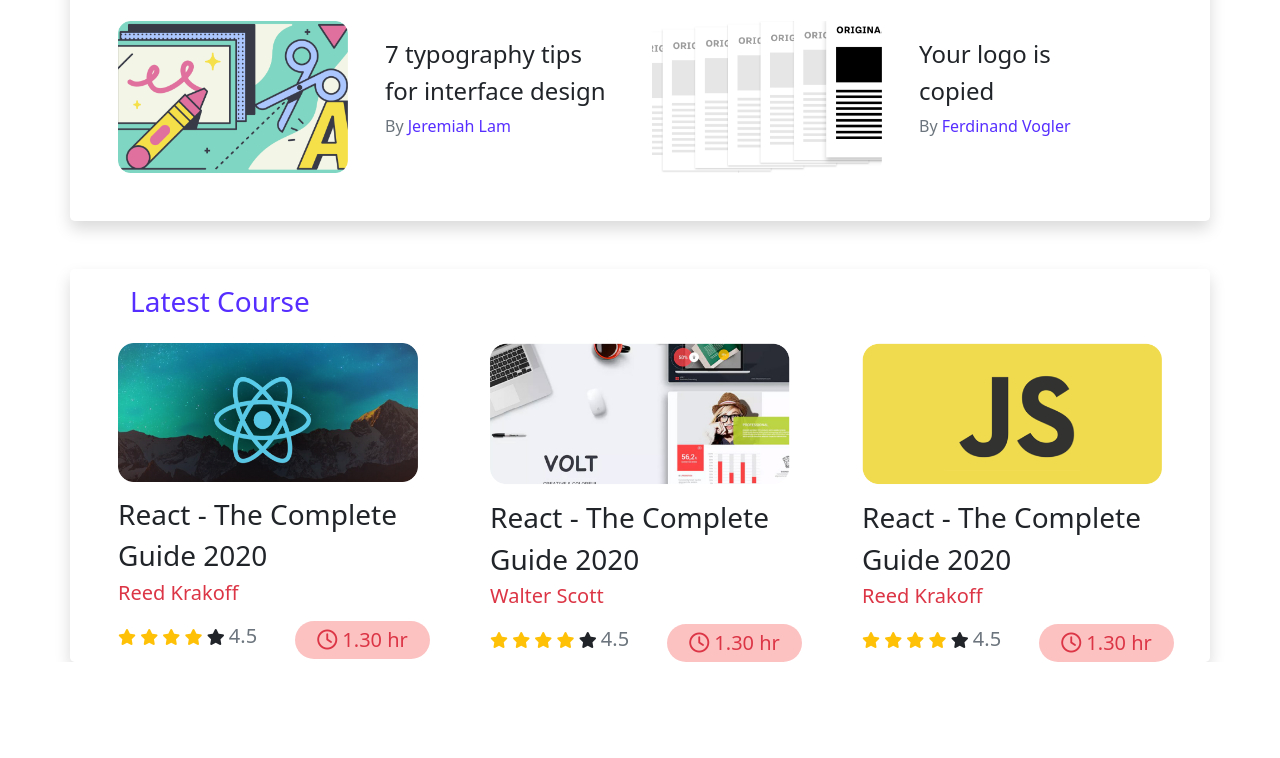
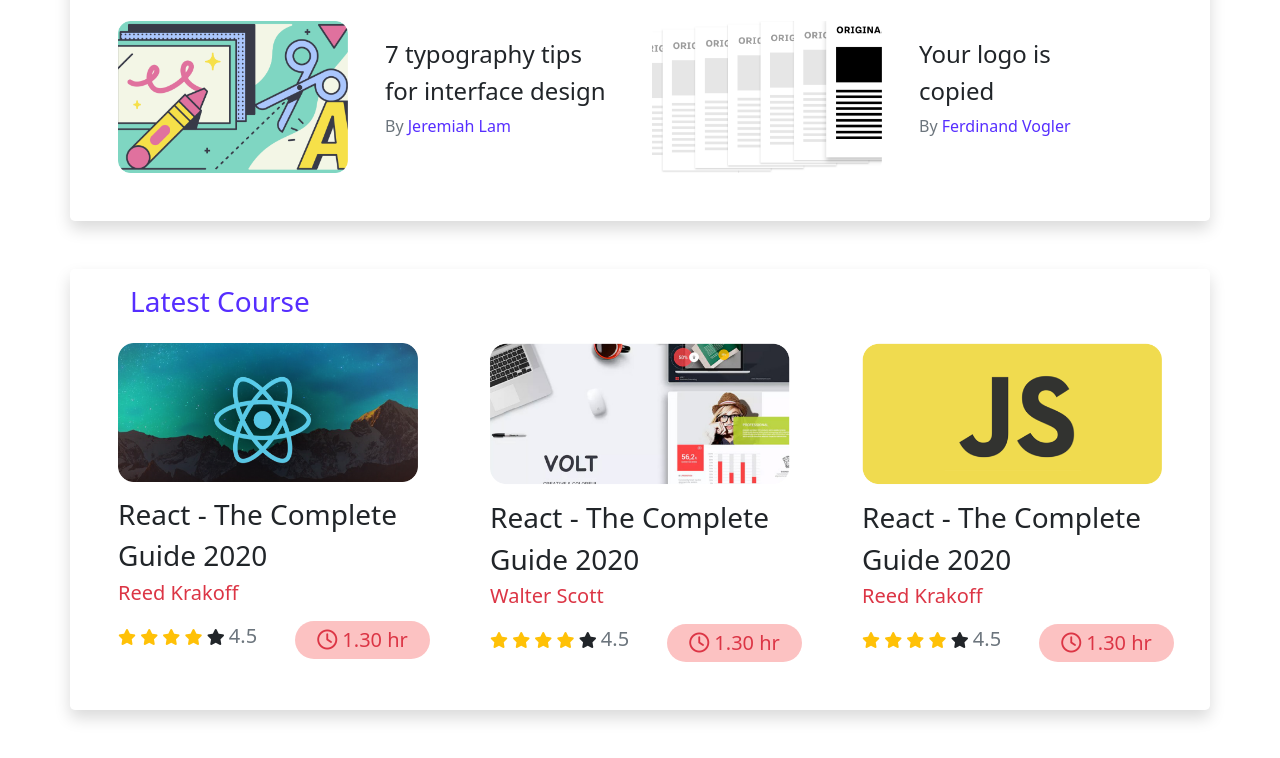
Before and after one commit to shahasourav71/practice-04, a plain HTML site: page index.html in a window 1280 px wide. Shown: the part 697-1455 px from the top of the page. Before the commit the page ends 1359 px from the top, so only its background shows below. Drawn offline with Linux system fonts and the light colour scheme.

Commit message:
final result

```diff
--- a/index.html
+++ b/index.html
@@ -178,7 +178,7 @@
     <!-- players and blog part total end -->
 <!-- ------------------------------------------------------------- -->
 <!-- latest course section start -->
-     <section class="mt-5">
+     <section class="mt-5 pb-5">
         <div class="container rounded-3 shadow">
              <div class="row py-3 px-5">
                  <div class="col-12">
@@ -186,7 +186,7 @@
                  </div>
              </div>
              <!-- -----course list------ -->
-             <div class="d-flex justify-content-around flex-wrap">
+             <div class="d-flex justify-content-around flex-wrap pb-5">
                  <div>
                      <img src="./images/courses/course-1.png" alt="" width="300">
                      <div class="mt-3">
```
